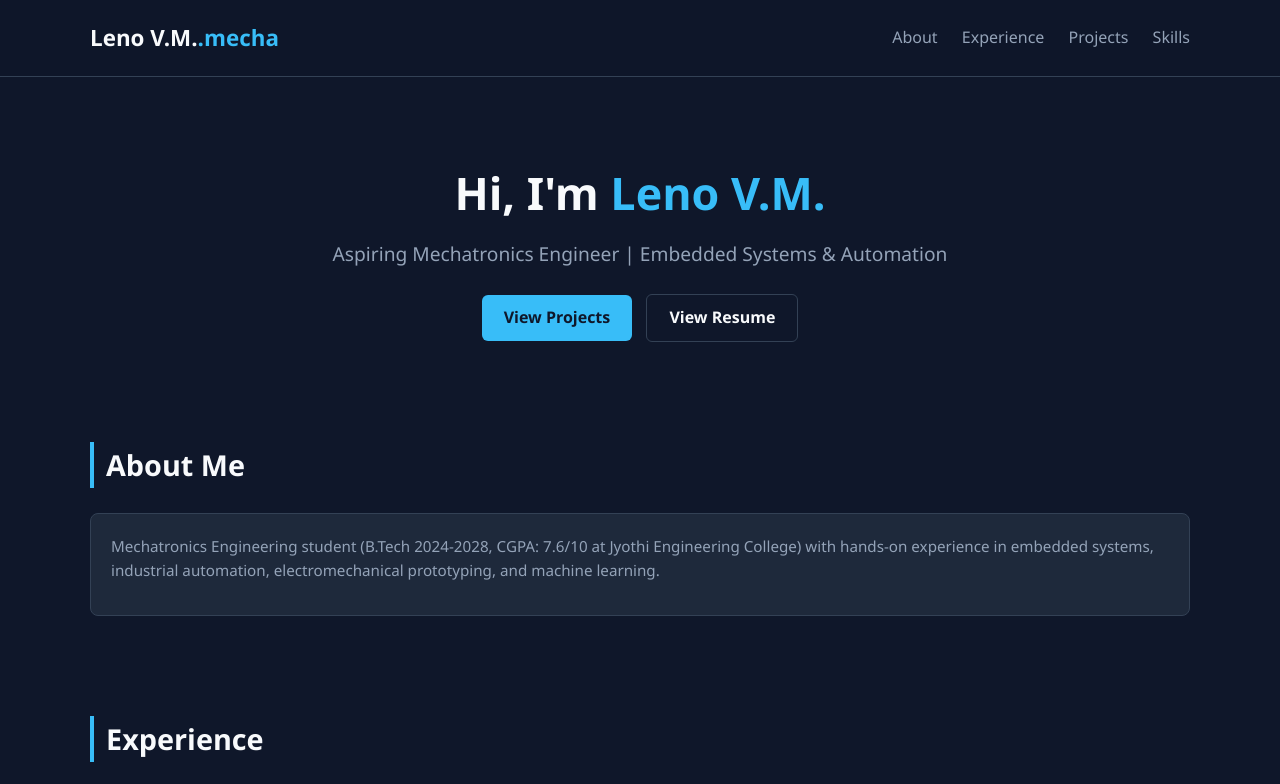
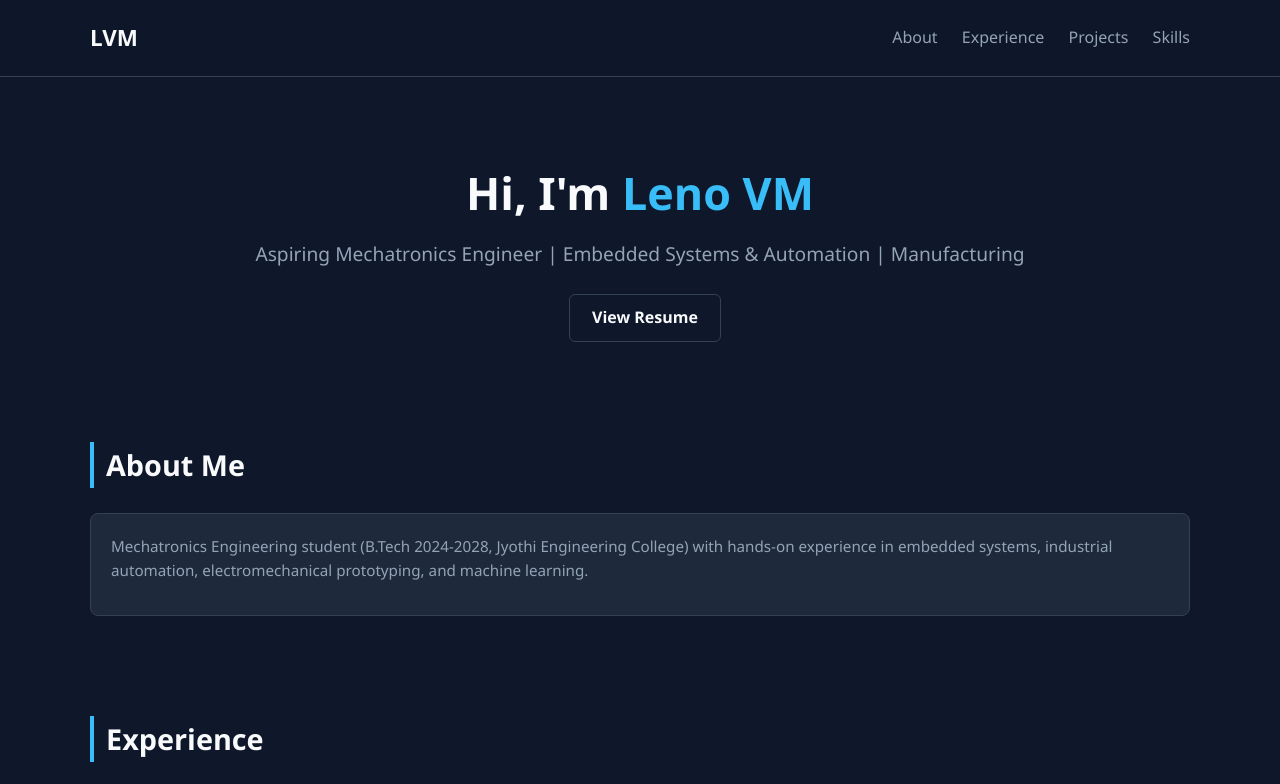
Before and after one commit to lenovm7/portfolio, a plain HTML site: page index.html in a window 1280 px wide. Shown: the top 784 px of the page. Drawn offline with Linux system fonts and the light colour scheme.

Commit message:
Update index.html

```diff
--- a/index.html
+++ b/index.html
@@ -57,7 +57,7 @@
 
     <header>
         <div class="container nav-container">
-            <h1 class="logo">Leno V.M.<span>.mecha</span></h1>
+            <h1 class="logo">LVM<span></h1>
             <nav>
                 <a href="#about">About</a>
                 <a href="#experience">Experience</a>
@@ -69,11 +69,10 @@
 
     <section class="hero">
         <div class="container">
-            <h2>Hi, I'm <span class="highlight">Leno V.M.</span></h2>
-            <p class="subtitle">Aspiring Mechatronics Engineer | Embedded Systems & Automation</p>
+            <h2>Hi, I'm <span class="highlight">Leno VM</span></h2>
+            <p class="subtitle">Aspiring Mechatronics Engineer | Embedded Systems & Automation | Manufacturing</p>
            <div style="margin-top: 25px;">
-    <a href="#projects" class="btn primary-btn">View Projects</a>
-    <a href="Leno VM Resume.pdf" target="_blank" class="btn secondary-btn">View Resume</a>
+    <a href="lenovmresume.pdf" target="_blank" class="btn secondary-btn">View Resume</a>
 </div>
         </div>
     </section>
@@ -81,7 +80,7 @@
     <section id="about" class="container section">
         <h3 class="section-title">About Me</h3>
         <div class="card">
-            <p>Mechatronics Engineering student (B.Tech 2024-2028, CGPA: 7.6/10 at Jyothi Engineering College) with hands-on experience in embedded systems, industrial automation, electromechanical prototyping, and machine learning.</p>
+            <p>Mechatronics Engineering student (B.Tech 2024-2028, Jyothi Engineering College) with hands-on experience in embedded systems, industrial automation, electromechanical prototyping, and machine learning.</p>
         </div>
     </section>
 
@@ -113,6 +112,8 @@
             <div class="card">
                 <h4>Smart Plant Watering System</h4>
                 <p>Designed and developed an automated soil-moisture sensing system for agricultural resource management.</p>
+                <p>Applied concepts of sensors, actuators, embedded programming, automation, and feedback-based control to
+address a practical agricultural application.</p>
                 <div class="tags">
                     <span>Embedded Systems</span>
                     <span>IoT</span>
```
